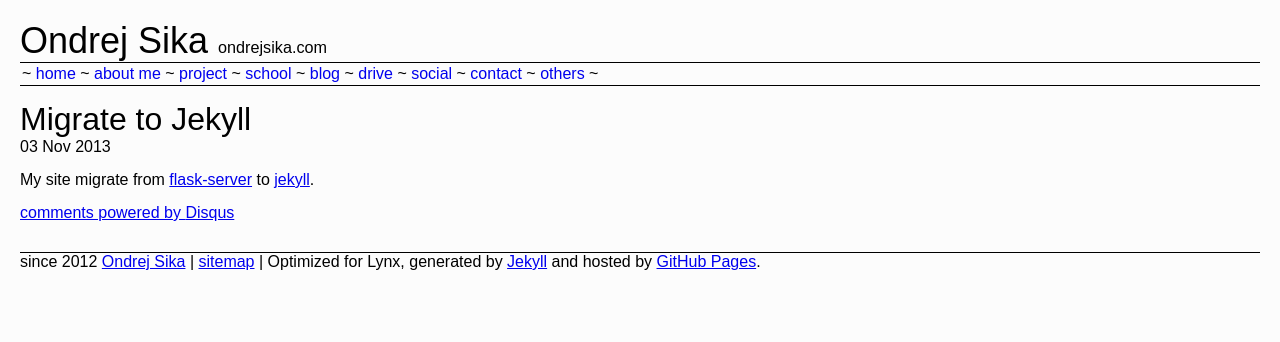
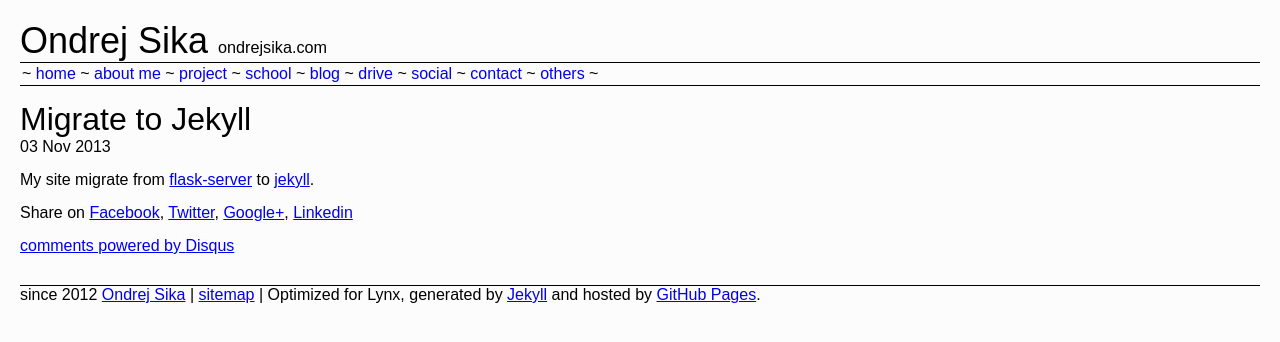
Before and after one commit to ondrejsika/ondrejsika.com, a Jekyll site: the page built from _posts/2013-11-03-migrate-to-jekyll.md, in a window 1280 px wide. Shown: the top 342 px of the page. Built offline with Jekyll 4.4.1, drawn with Linux system fonts in a browser that asks for light colours; Markdown is read by kramdown in place of the engine named in the settings; comment, search, counter and statistics services are not loaded.

Commit message:
add social share to blog post

```diff
--- a/_layouts/post.html
+++ b/_layouts/post.html
@@ -7,6 +7,14 @@
 <div class="post">
 {{ content }}
 </div>
+
+<p>Share on
+    <a href="http://www.facebook.com/sharer/sharer.php?s=100&p[url]=http://ondrejsika.com{{page.url}}&p[images][0]=&p[title]={{page.title}}&p[summary]=">Facebook</a>,
+    <a href="http://twitter.com/home?status={{page.title}}, http://ondrejsika.com{{page.url}} via @ondrejsika">Twitter</a>,
+    <a href="https://plus.google.com/share?url=http://ondrejsika.com{{page.url}}">Google+</a>,
+    <a href="http://www.linkedin.com/shareArticle?mini=true&url=http://ondrejsika.com{{page.url}}&title={{page.title}}&summary=&source=">Linkedin</a>
+
+</p>
 
 <div id="disqus_thread"></div>
 <script type="text/javascript">
```
